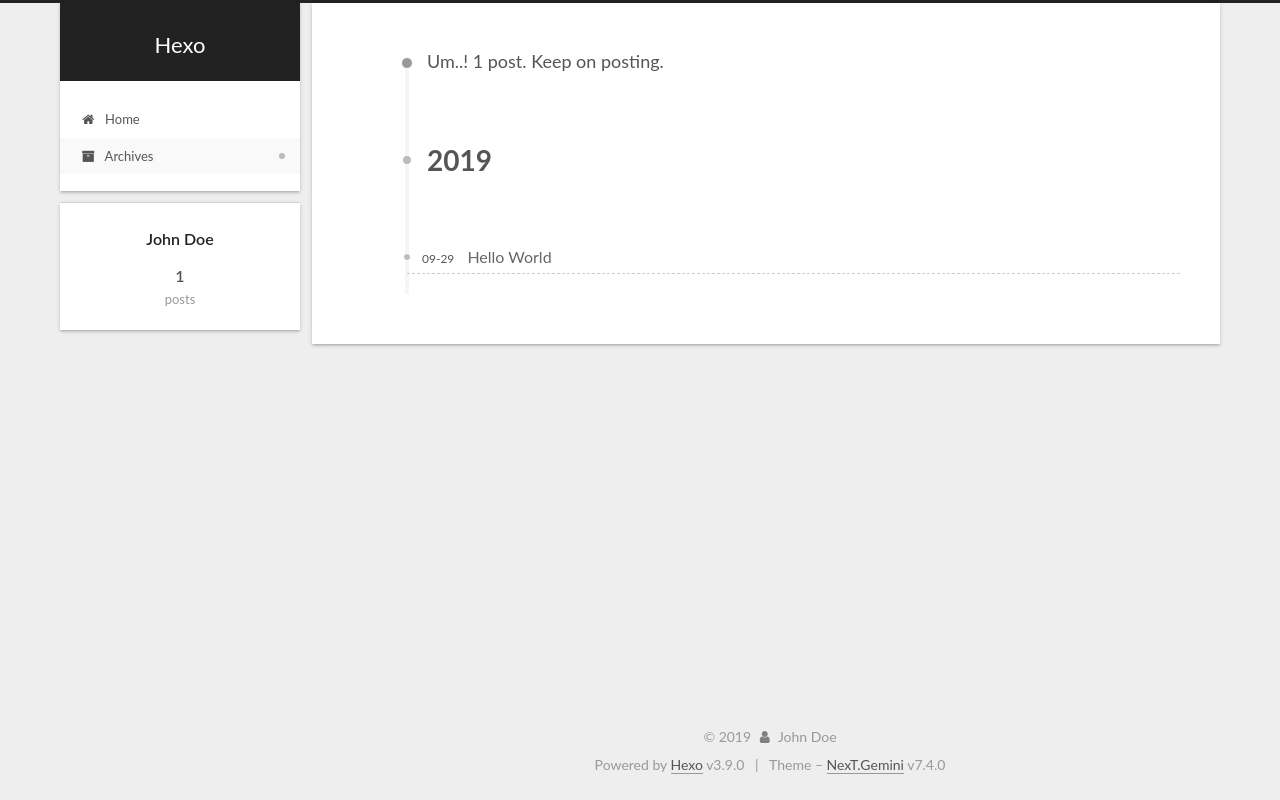
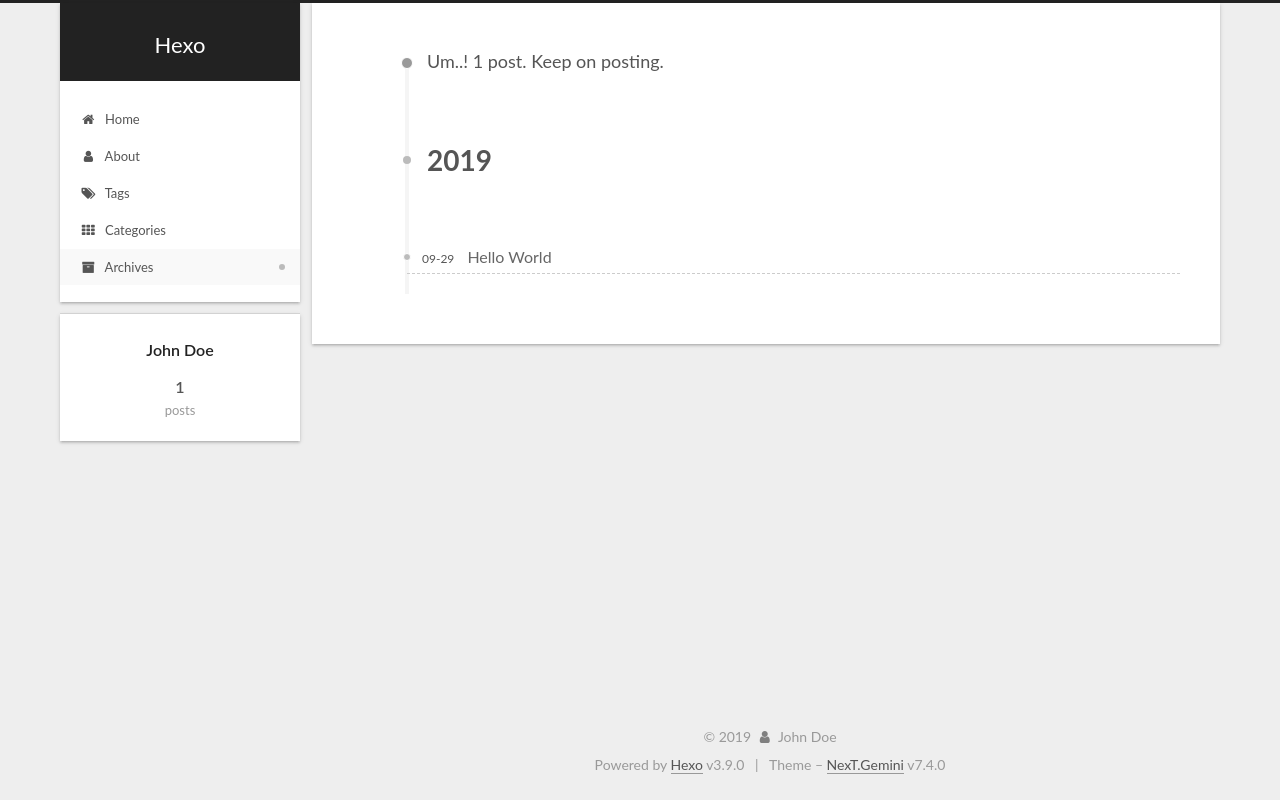
Before and after one commit to buck-deng/buck-deng.github.io, a plain HTML site: page archives/2019/09/index.html in a window 1280 px wide. Drawn offline with Linux system fonts and the light colour scheme.

Commit message:
Site updated: 2019-09-29 19:42:11

```diff
--- a/archives/2019/09/index.html
+++ b/archives/2019/09/index.html
@@ -157,6 +157,39 @@
 
 
 
+        <li class="menu-item menu-item-about">
+
+
+
+    <a href="/about/" rel="section"><i class="menu-item-icon fa fa-fw fa-user"></i> <br>About</a>
+
+  </li>
+
+
+
+
+        <li class="menu-item menu-item-tags">
+
+
+
+    <a href="/tags/" rel="section"><i class="menu-item-icon fa fa-fw fa-tags"></i> <br>Tags</a>
+
+  </li>
+
+
+
+
+        <li class="menu-item menu-item-categories">
+
+
+
+    <a href="/categories/" rel="section"><i class="menu-item-icon fa fa-fw fa-th"></i> <br>Categories</a>
+
+  </li>
+
+
+
+
         <li class="menu-item menu-item-archives">
 
 
@@ -180,6 +213,15 @@
     <main id="main" class="main">
       <div class="main-inner">
         <div class="content-wrap">
+
+
+
+
+
+
+
+
+
 
 
 
--- a/css/main.css
+++ b/css/main.css
@@ -1103,7 +1103,7 @@ pre .javascript .function {
 }
 .links-of-author a::before,
 .links-of-author span.exturl::before {
-  background: #2a830b;
+  background: #aa21b6;
   border-radius: 50%;
   content: ' ';
   display: inline-block;
```
Also changed, not shown: 2019/09/29/hello-world/index.html (+33 -0 lines), archives/2019/index.html (+42 -0 lines), archives/index.html (+42 -0 lines), index.html (+33 -0 lines).
